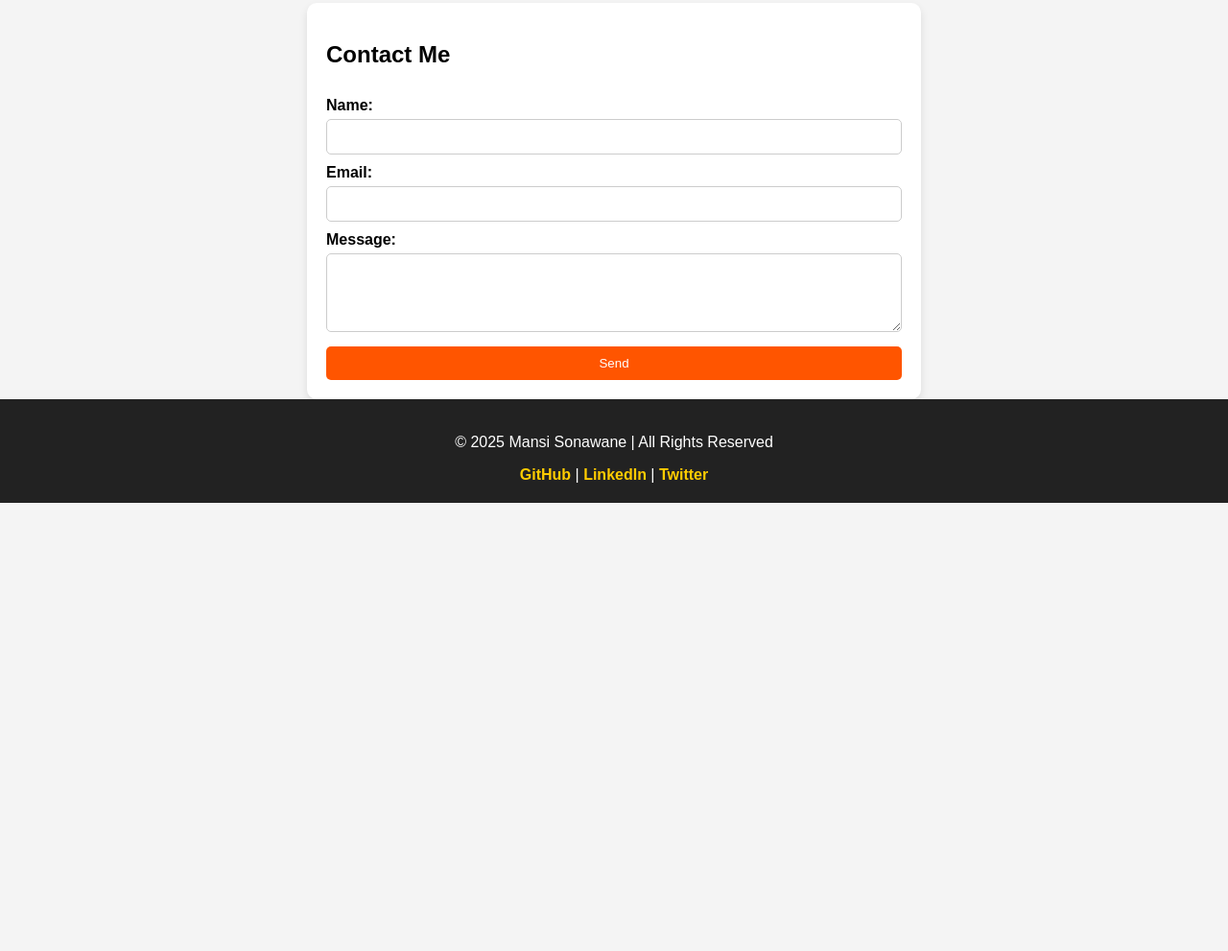
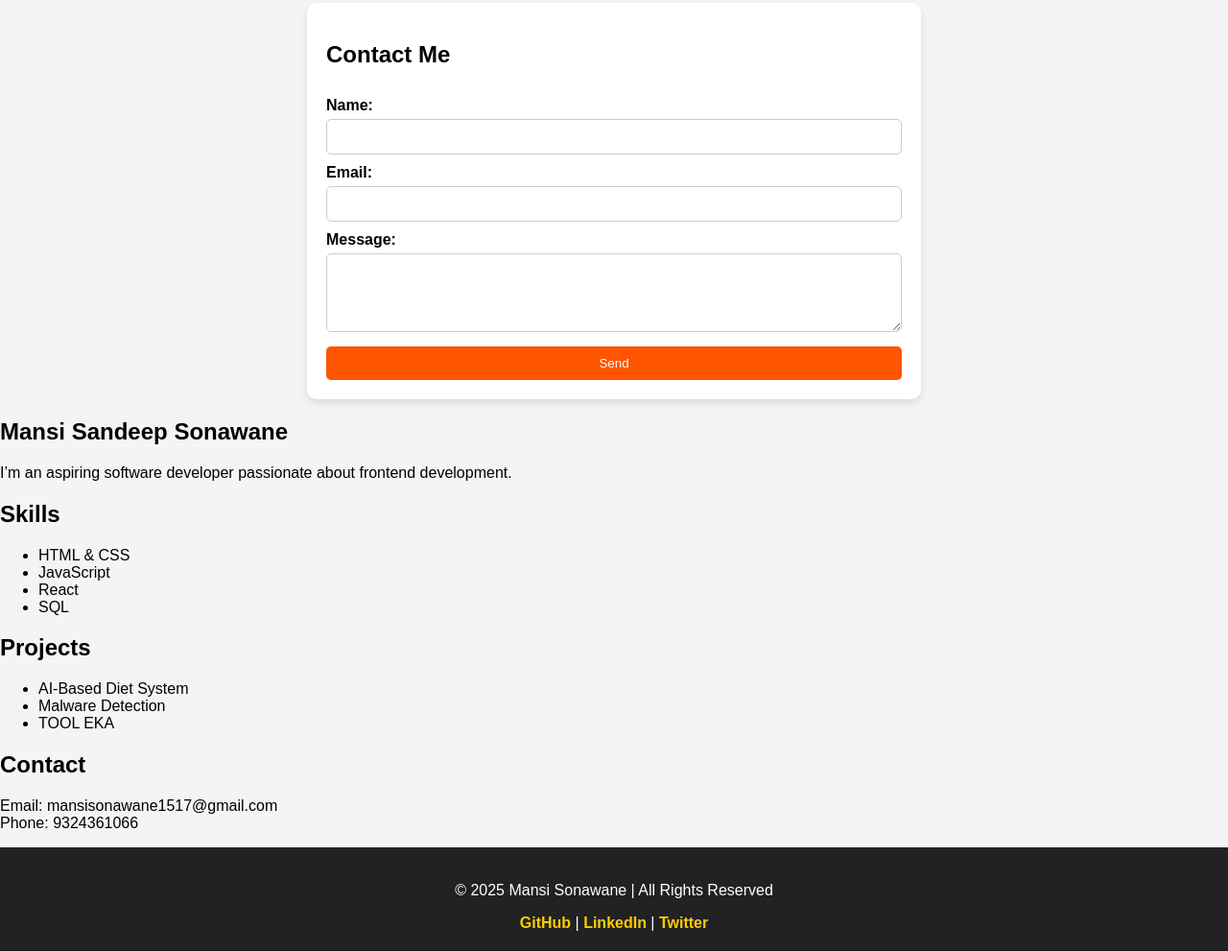
Before and after one commit to mansi1015-git/blog-website, a plain HTML site: page index.html in a window 1280 px wide. Shown: the part 1029-2020 px from the top of the page at 96% size. Before the commit the page ends 1553 px from the top, so only its background shows below. Drawn offline with Linux system fonts and the light colour scheme.

Commit message:
Update index.html

```diff
--- a/index.html
+++ b/index.html
@@ -82,7 +82,31 @@
             <button type="submit">Send</button>
         </form>
     </section>
+    <section class="about-container">
+        <h2>Mansi Sandeep Sonawane</h2>
+        <p>I’m an aspiring software developer passionate about frontend development.</p>
 
+        <h2>Skills</h2>
+        <ul class="about-grid">
+            <li>HTML & CSS</li>
+            <li>JavaScript</li>
+            <li>React</li>
+            <li>SQL</li>
+        </ul>
+
+        <h2>Projects</h2>
+        <ul class="about-grid">
+            <li>AI-Based Diet System</li>
+            <li>Malware Detection</li>
+            <li>TOOL EKA</li>
+        </ul>
+
+        <h2>Contact</h2>
+        <p class="contact-info">
+            Email: mansisonawane1517@gmail.com<br>
+            Phone: 9324361066
+        </p>
+    </section>
     <footer>
         <p>&copy; 2025 Mansi Sonawane | All Rights Reserved</p>
         <div class="social-links">
```
